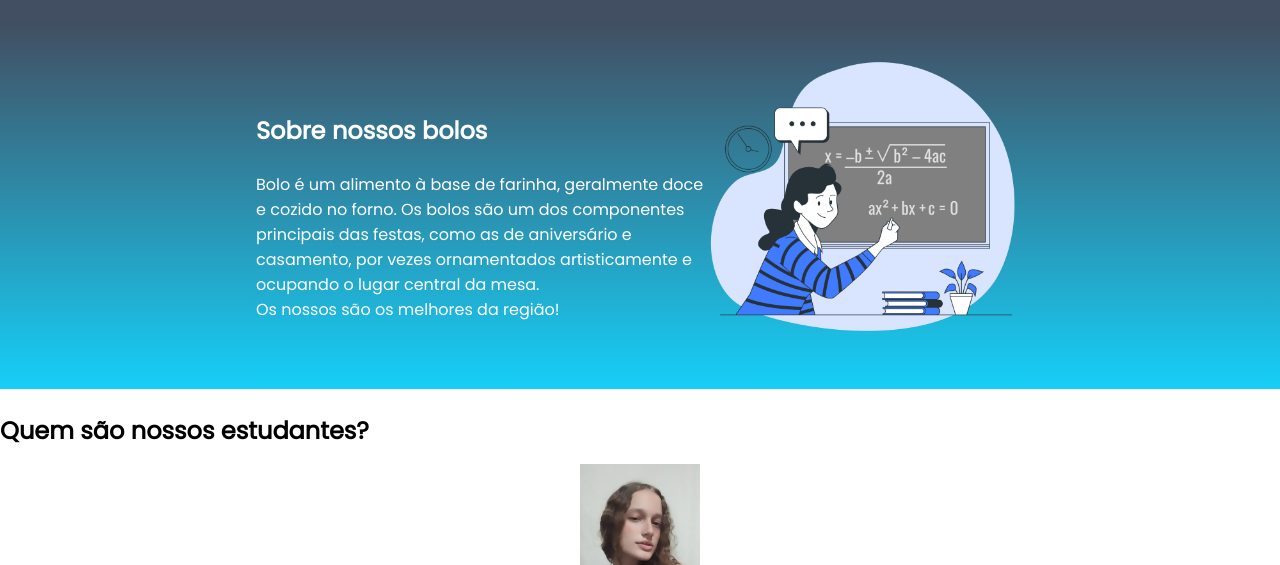
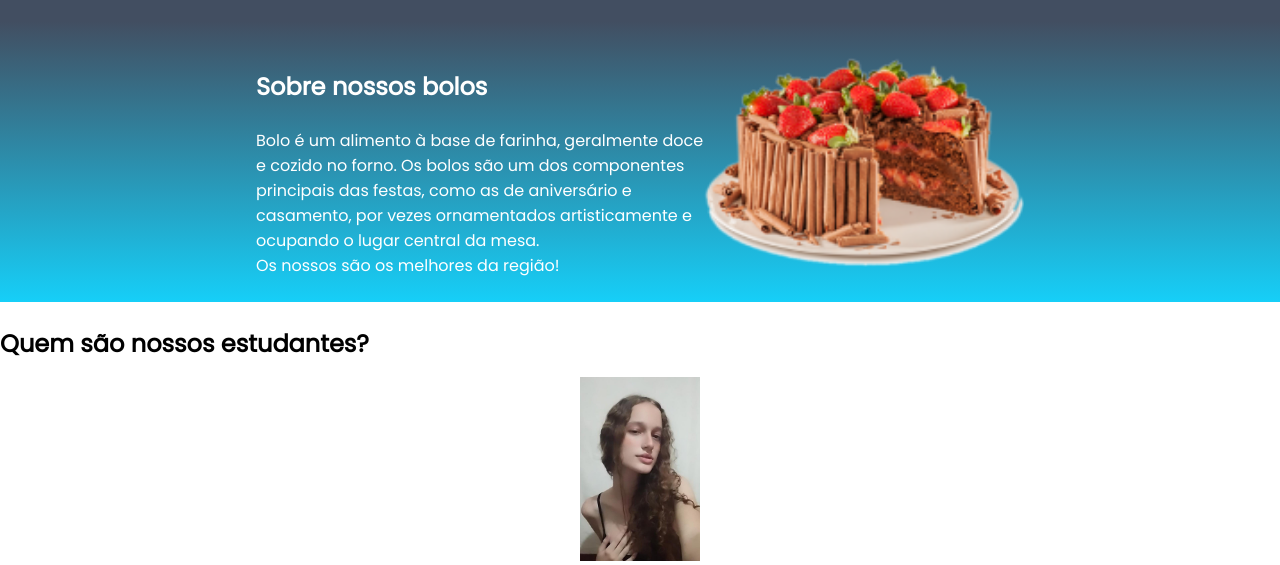
Before and after one commit to samaralindona/camarao, a plain HTML site: page index.html in a window 1280 px wide. Shown: the part 56-621 px from the top of the page. Drawn offline with Linux system fonts and the light colour scheme.

Commit message:
imagem do bolo 27

```diff
--- a/index.html
+++ b/index.html
@@ -24,7 +24,7 @@
             <p class="escola-texto-um">Bolo é um alimento à base de farinha, geralmente doce e cozido no forno. Os bolos são um dos componentes principais das festas, como as de aniversário e casamento, por vezes ornamentados artisticamente e ocupando o lugar central da mesa. </p>
             <p class="escola-texto-dois">Os nossos são os melhores da região!</p>
         </div>
-        <img class="escola-imagem" src="Formula-bro.png" alt="imagem que representa uma professora em sala de aula">
+        <img class="escola-imagem" src="354-3543261_bolos-imagens-de-bolos-png 1.png" alt="imagem que representa uma professora em sala de aula">
     </section>
     <section class="estudante">
         <h2 class="estudante-titulo">Quem são nossos estudantes?</h2>
```
